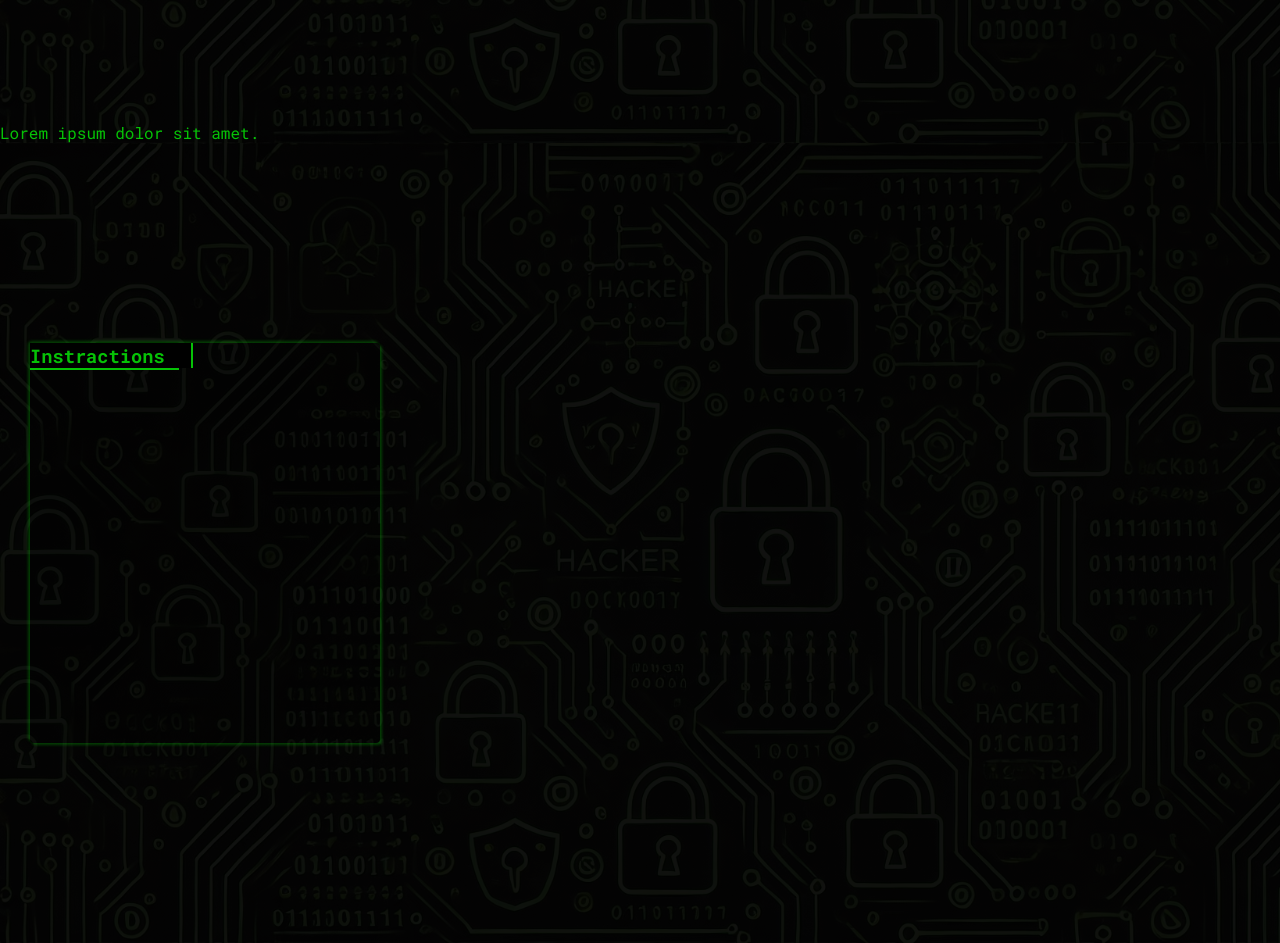
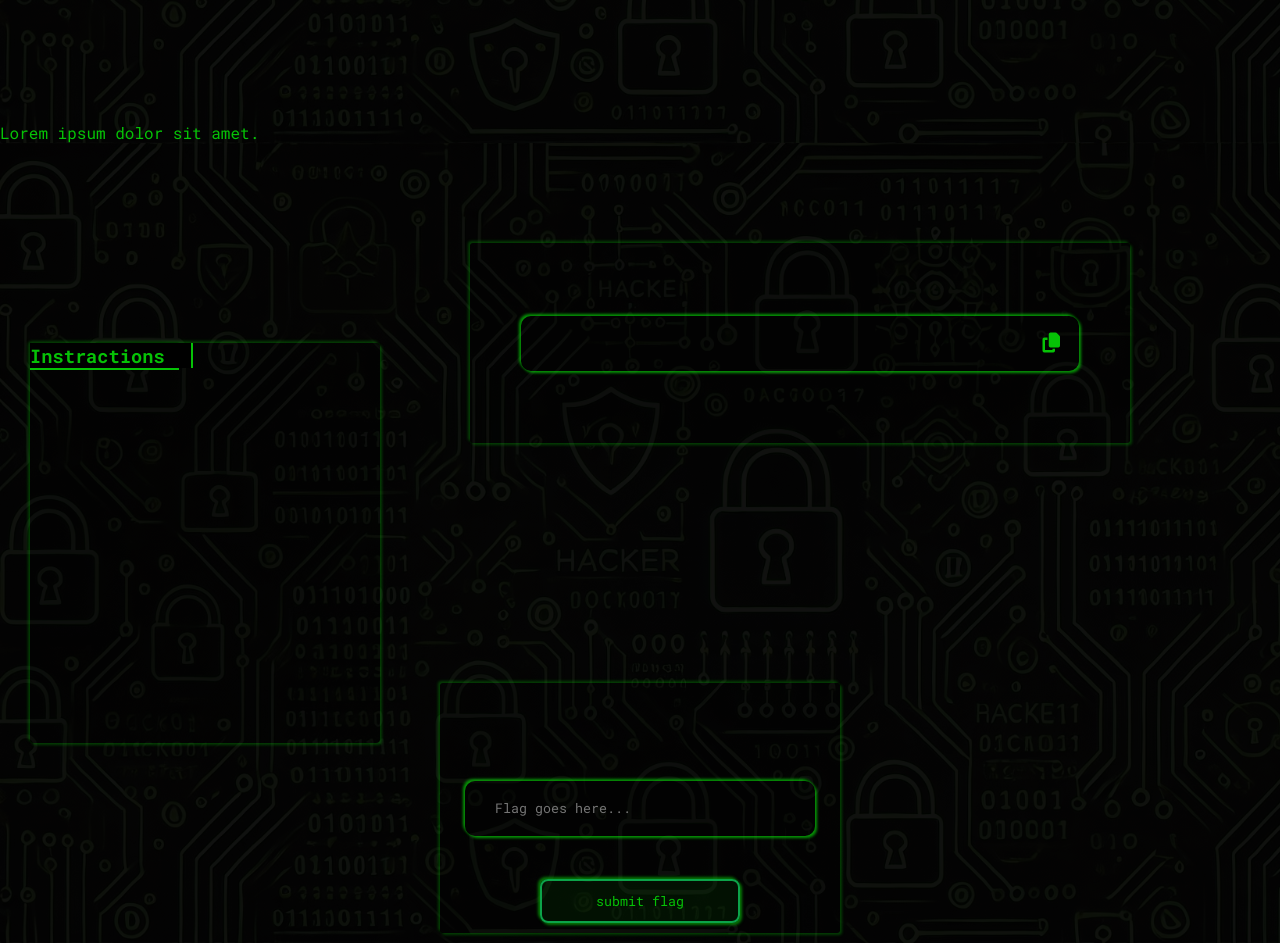
Before and after one commit to Lewis-Jade/mini_ctf, a PHP site: page / in a window 1280 px wide. Shown: the part 657-1600 px from the top of the page. Run offline with PHP 8.4, Linux system fonts and the light colour scheme.

Commit message:
more on UI design

```diff
--- a/CSS/style.css
+++ b/CSS/style.css
@@ -67,13 +67,7 @@ header{
     border-bottom-left-radius: 5px;
     z-index: 2;
 }
-.mode{
-    height: 100%;
-    position: absolute;
-    right:10px;
-    width: 200px;
-    background: #000;
-}
+
 a{
     left: 10px;
     position: relative;
@@ -184,3 +178,83 @@ hr{
 
     color: #06c206;
   }
+  .link{
+    position: absolute;
+    float: right;
+    right: 150px;
+    height: 200px;
+    top: 100px;
+    justify-content: center;
+    display: flex;
+    align-items: center;
+    width: 660px;
+    background: #0000002d;
+    border-radius: 3px;
+    box-shadow: 2px 2px  3px #09d30949,
+    -2px -2px  3px #09d30949;
+  }
+  i{
+    position: absolute;
+    right: 70px;
+    color: #06c206;
+    font-size: 20px;
+
+  }
+  .copy-link{
+    width: 100%;
+    height: 55px;
+    justify-content: center;
+    display: flex;
+    align-items: center;
+  }
+  input{
+    position: absolute;
+    width: 80%;
+    height: 55px;
+    border-radius: 10px;
+    outline: none;
+    border: none;
+    padding: 0 0 0 30px;
+    color: #06c206;
+    background: #0000002d;
+    box-shadow: 2px 2px  3px #09d309b4,
+    -2px -2px  3px #09d309b4;
+  }
+  form{
+    position: absolute;
+    top: auto;
+    bottom: 10px;
+    height: 250px;
+    width: 400px;
+    background: #0000002d;
+    border-radius: 3px;
+    box-shadow: 2px 2px  3px #09d30949,
+    -2px -2px  3px #09d30949;
+    display: flex;
+    justify-content: center;
+    align-items: center;
+    gap: 20px;
+  }
+  input[name="flag-input"]:focus{
+    box-shadow: 2px 2px 3px #09d309,
+    -2px -2px   3px #09d309;
+  }
+  button{
+    position: absolute;
+    bottom: 10px;
+    width: 200px;
+    height: 44px;
+    background-color: #06c20613;
+    color:#06c206;
+    border-radius: 5px;
+    outline: none;
+    border: none;
+    border-radius: 8px;
+    border: 2px solid #0ca349;
+    box-shadow: 2px 2px  3px #09d30991,
+    -2px -2px  3px #09d30991;
+  }
+  button:hover{
+  background: #06c2063b;
+  font-size: larger;
+  }
--- a/index.html
+++ b/index.html
@@ -30,6 +30,17 @@
             <hr>
 
         </div>
+
+        <div class="link">
+          <div class="copy-link">
+            <input type="text" name="" id="">
+            <i class="fa-solid fa-copy"></i>
+          </div>
+        </div>
+        <form action="">
+            <input type="text" name="flag-input"  placeholder="Flag goes here...">
+          <button>submit flag</button>
+        </form>
     </section>
 
 </body>
```
